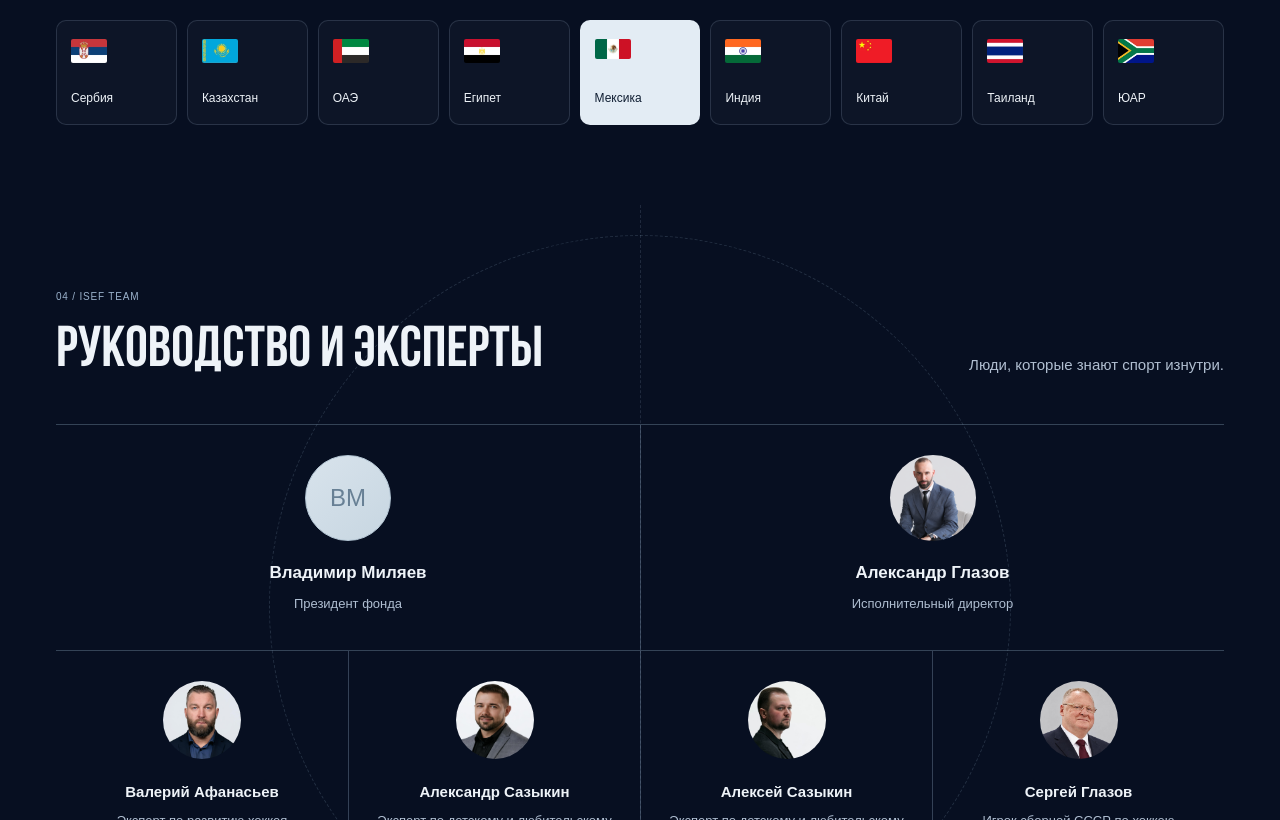
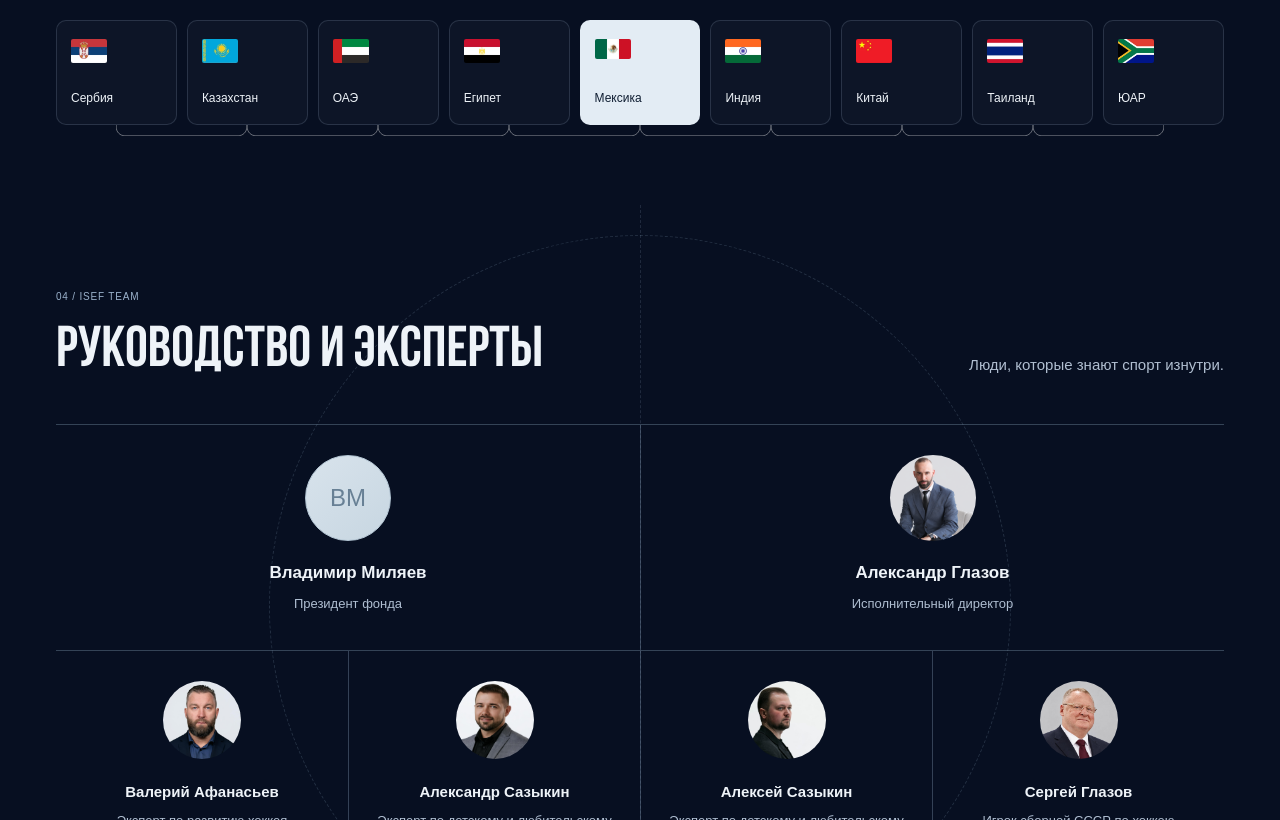
Before and after one commit to mentyrop/ISEF, a React (Vite) app: page / in a window 1280 px wide. Shown: the part 2620-3440 px from the top of the page. Built offline with nearby package versions, Linux system fonts and the light colour scheme; a web font is replaced by a local one.

Commit message:
Connect geography cards with original Figma curves

```diff
--- a/src/App.tsx
+++ b/src/App.tsx
@@ -193,9 +193,14 @@ export default function App() {
         <div className="people-region">
           <section className="geography container" id="geography" aria-labelledby="geography-title">
             <Reveal className="geography-intro"><div><p className="eyebrow">03 / ISEF WORLDWIDE</p><h2 id="geography-title">{copy.geographyTitle}</h2></div><p>{copy.geographyText}</p></Reveal>
-            <ul className="country-grid">{copy.countries.map((name, index) => <li className={`country ${index === 4 ? 'country-featured' : ''}`} key={flags[index]}>
-              <Flag index={index} /><span>{name}</span>
-            </li>)}</ul>
+            <div className="country-network">
+              <ul className="country-grid">{copy.countries.map((name, index) => <li className={`country ${index === 4 ? 'country-featured' : ''}`} key={flags[index]}>
+                <Flag index={index} /><span>{name}</span>
+              </li>)}</ul>
+              <div className="country-connections" aria-hidden="true">
+                {flags.slice(1).map(flag => <img key={flag} src={asset('aafa5.svg')} alt="" />)}
+              </div>
+            </div>
           </section>
 
         </div>
--- a/src/styles.css
+++ b/src/styles.css
@@ -186,7 +186,15 @@ html.telegram-browser,html.telegram-browser body{height:100%;overflow:hidden;ove
 .geography{position:relative}
 .geography-intro{display:grid;grid-template-columns:.8fr 1.2fr;gap:75px;align-items:start}
 .geography-intro>p{color:#afbed3;max-width:680px;font-size:15px;line-height:1.85}
-.country-grid{display:grid;grid-template-columns:repeat(9,minmax(0,1fr));gap:10px;margin-top:36px}
+.country-network{--country-gap:10px;position:relative;margin-top:36px}
+.country-grid{display:grid;grid-template-columns:repeat(9,minmax(0,1fr));gap:var(--country-gap)}
+.country-connections{display:none}
+@media(min-width:1024px){
+  /* Each original Figma curve joins the centres of two neighbouring cards. */
+  .country-connections{position:absolute;top:100%;inset-inline:calc((100% - 8 * var(--country-gap)) / 18);display:grid;grid-template-columns:repeat(8,minmax(0,1fr));pointer-events:none}
+  .country-connections img{width:100%;height:auto}
+  .country-network .country:hover{transform:none}
+}
 .country{position:relative;display:flex;flex-direction:column;align-items:flex-start;justify-content:space-between;gap:28px;padding:18px 14px;background:#ffffff07;border:1px solid #a4bdd72e;border-radius:10px;transition:transform .25s,background .25s}
 .country:hover{transform:translateY(-4px);background:#ffffff0d}
 .country>span:not(.flag){font-size:12px;line-height:1.3;white-space:nowrap}
@@ -331,7 +339,7 @@ dl>div:last-child dd{font-size:14px;color:#c5d1e3}
   .container{--page-gutter:36px}.header-inner{gap:18px}.desktop-nav{gap:17px}.desktop-nav a{font-size:11px}.brand small{font-size:6px}.brand img{width:54px}.brand strong{font-size:20px}.languages button{min-width:30px}
   .hero-layout{min-height:520px}.hero h1{font-size:80px}.hero-intro{font-size:16px}.hero-actions{gap:10px}.button{gap:12px;padding-inline:18px;font-size:12px}.hero-scroll{margin-top:30px}
   .partner-flags{gap:20px}.partner-strip{gap:22px}.partner-strip>span{max-width:125px}
-  .mission-intro{font-size:14px}.country{padding:16px 10px}.country>span:not(.flag){font-size:10px}.country-grid{gap:8px}.country .flag{width:30px}
+  .mission-intro{font-size:14px}.country{padding:16px 10px}.country>span:not(.flag){font-size:10px}.country-network{--country-gap:8px}.country .flag{width:30px}
   .person{padding:26px 22px 32px}.person h3{font-size:15px}.experts .person h3{font-size:14px}.contact-grid{gap:60px}
 }
 @media(max-width:1023px){
@@ -341,7 +349,7 @@ dl>div:last-child dd{font-size:14px;color:#c5d1e3}
   .activities,.mission,.team,.gallery-section{padding-block:68px}.section-heading{gap:35px;margin-bottom:32px}.section-description{max-width:280px;font-size:14px}
 
   .mission h2{font-size:48px}.pillar-grid{gap:28px;margin-top:44px}.pillar h3{font-size:16px}
-  .geography-intro{gap:36px;grid-template-columns:.7fr 1.3fr}.geography-intro>p{font-size:14px}.country-grid{grid-template-columns:repeat(5,minmax(0,1fr));gap:10px}.country{padding:16px;gap:20px}.country>span:not(.flag){font-size:12px}.country .flag{width:36px}
+  .geography-intro{gap:36px;grid-template-columns:.7fr 1.3fr}.geography-intro>p{font-size:14px}.country-network{--country-gap:10px}.country-grid{grid-template-columns:repeat(5,minmax(0,1fr))}.country{padding:16px;gap:20px}.country>span:not(.flag){font-size:12px}.country .flag{width:36px}
   .experts{grid-template-columns:repeat(2,minmax(0,1fr))}.experts .person:nth-child(2n+1){border-left:0}.experts .person:nth-child(n+3){border-top:1px solid var(--team-line)}.experts .portrait{width:72px;height:72px}.experts .person h3{font-size:15px}.leadership .person{gap:18px}.leadership .portrait{width:82px;height:82px}.governance{gap:30px}.governance h3{font-size:15px}.governance p{font-size:13px}
   .gallery{grid-template-rows:190px 190px}.contacts{padding-block:64px}.contact-grid{gap:36px}.contacts h2{font-size:64px}.contact-intro{font-size:15px}dl{font-size:15px}dl>div{grid-template-columns:60px 1fr;gap:12px}dl>div:first-child dd{font-size:20px}.footer-info p{max-width:390px}
 }
@@ -355,7 +363,7 @@ dl>div:last-child dd{font-size:14px;color:#c5d1e3}
   .activities{padding:52px 0}
 
   .mission{padding:54px 0}.mission .eyebrow{margin-bottom:18px}.mission h2{font-size:46px;max-width:560px;line-height:1.04}.mission-intro{font-size:14px;line-height:1.85;margin-top:18px;max-width:600px}.mission-backdrop>img{object-position:62% top}.mission-backdrop::after{background:linear-gradient(90deg,#f1f4f6ed,#f1f4f6ba),linear-gradient(180deg,#f1f4f600,#f1f4f680)}.pillar-grid{grid-template-columns:1fr;gap:24px;margin-top:32px}.pillar article{padding:20px 0 0}.pillar h3{font-size:17px;margin:0}.pillar p{margin-top:9px;font-size:14px;line-height:1.75}
-  .people-region{padding:52px 0}.geography-intro{display:block}.geography-intro>p{font-size:14px;line-height:1.85;margin-top:20px}.country-grid{grid-template-columns:repeat(3,minmax(0,1fr));gap:9px;margin-top:28px}.country{padding:14px 12px;gap:20px;border-radius:8px}.country>span:not(.flag){font-size:11px;white-space:normal}.country .flag{width:32px}
+  .people-region{padding:52px 0}.geography-intro{display:block}.geography-intro>p{font-size:14px;line-height:1.85;margin-top:20px}.country-network{--country-gap:9px;margin-top:28px}.country-grid{grid-template-columns:repeat(3,minmax(0,1fr))}.country{padding:14px 12px;gap:20px;border-radius:8px}.country>span:not(.flag){font-size:11px;white-space:normal}.country .flag{width:32px}
   .team{padding:54px 0}.team h2{font-size:46px}.team .section-description{margin-top:16px}.team-rink::after{width:520px;top:40%}.leadership{grid-template-columns:1fr}.leadership .person{flex-direction:row;padding:24px 0;gap:18px;text-align:left}.leadership .person+.person{border-left:0;border-top:1px solid var(--team-line)}.leadership .portrait{width:70px;height:70px}.person h3{font-size:16px}.person p{font-size:13px}.leadership .person p{margin-left:0}.experts .person{padding:24px 14px}.experts .portrait{width:64px;height:64px;margin-bottom:17px}.experts .person h3{font-size:14px;line-height:1.5}.experts .person p{font-size:12px;line-height:1.65}.governance{grid-template-columns:1fr;gap:24px;margin-top:32px}.governance>div+div{border-top:1px solid var(--team-line)}.governance article{padding:20px 0 0}.governance h3{font-size:16px;margin:0}.governance p{font-size:14px;line-height:1.75;margin-top:9px}
   .gallery-section{padding:52px 0}.gallery{grid-template-columns:repeat(2,minmax(0,1fr));grid-template-rows:auto 215px;gap:10px}.gallery-photo{border-radius:9px}.gallery-photo.photo-0{grid-column:1/-1;grid-row:1;aspect-ratio:4/3}.gallery-photo.photo-0 img{object-position:center 46%}.gallery-photo.photo-1 img,.gallery-photo.photo-2 img{object-position:center}.photo-expand{width:32px;height:32px;bottom:12px;right:12px}.photo-expand svg{width:14px}
   .contacts{padding:52px 0}.contact-grid{grid-template-columns:1fr;gap:32px}.contacts .eyebrow{font-size:9px}.contacts h2{font-size:56px}.contact-intro{font-size:15px;line-height:1.75;margin-top:16px;max-width:500px}address{margin-top:26px}dl>div{grid-template-columns:64px 1fr;gap:15px;margin-top:18px}dt{font-size:11px}dd{font-size:16px}dl>div:first-child dd{font-size:21px}dl>div:last-child dd{font-size:14px;line-height:1.7}.map-link{border-radius:10px}.map-action{padding:16px;font-size:12px}
```
